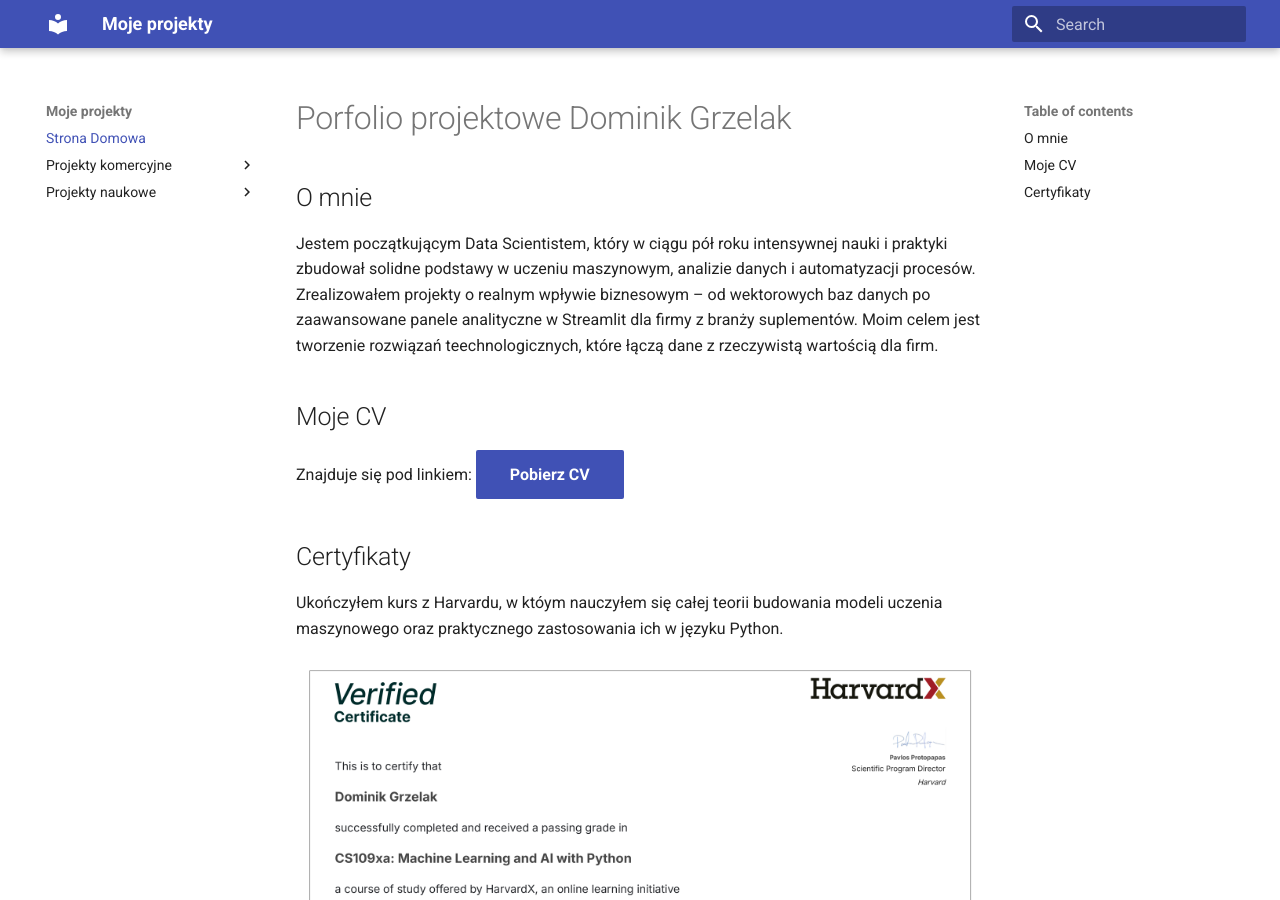
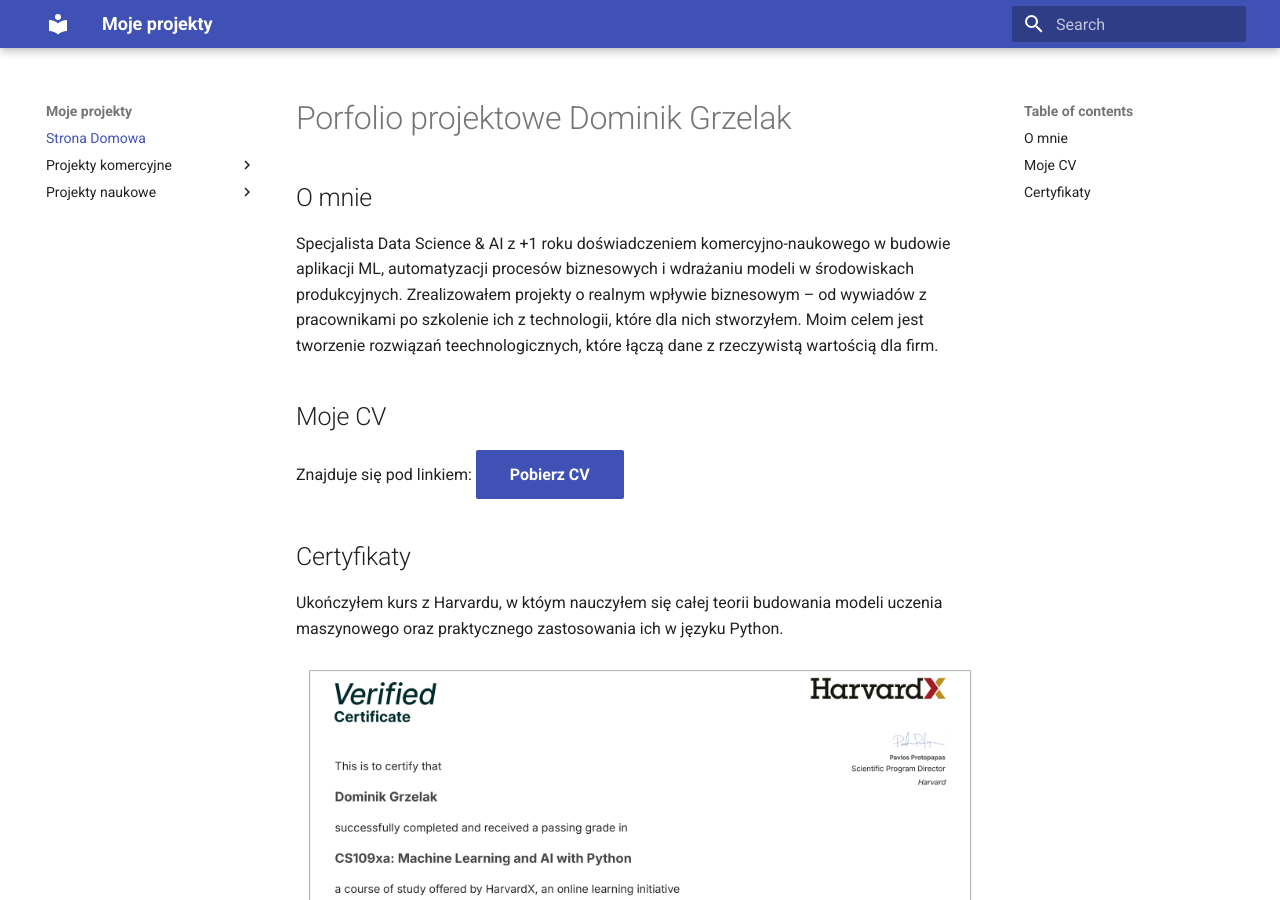
Before and after one commit to JestemDominik/ds_ai_portfolio, an MkDocs documentation site: the page built from docs/index.md, in a window 1280 px wide and 900 px high. Built offline with MkDocs 1.6.1 and Material for MkDocs 9.7.7, drawn with Linux system fonts in a browser that asks for light colours.

Commit message:
Update index.md

```diff
--- a/docs/index.md
+++ b/docs/index.md
@@ -2,7 +2,7 @@
 
 ## O mnie
 
-Jestem początkującym Data Scientistem, który w ciągu pół roku intensywnej nauki i praktyki zbudował solidne podstawy w uczeniu maszynowym, analizie danych i automatyzacji procesów. Zrealizowałem projekty o realnym wpływie biznesowym – od wektorowych baz danych po zaawansowane panele analityczne w Streamlit dla firmy z branży suplementów. Moim celem jest tworzenie rozwiązań teechnologicznych, które łączą dane z rzeczywistą wartością dla firm.
+Specjalista Data Science & AI z +1 roku doświadczeniem komercyjno-naukowego w budowie aplikacji ML, automatyzacji procesów biznesowych i wdrażaniu modeli w środowiskach produkcyjnych. Zrealizowałem projekty o realnym wpływie biznesowym – od wywiadów z pracownikami po szkolenie ich z technologii, które dla nich stworzyłem. Moim celem jest tworzenie rozwiązań teechnologicznych, które łączą dane z rzeczywistą wartością dla firm.
 
 ## Moje CV
 Znajduje się pod linkiem:
```
